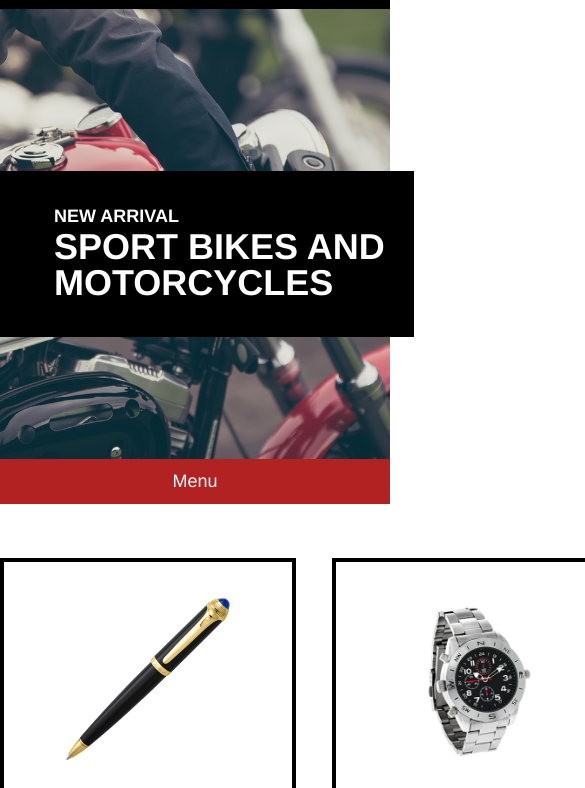
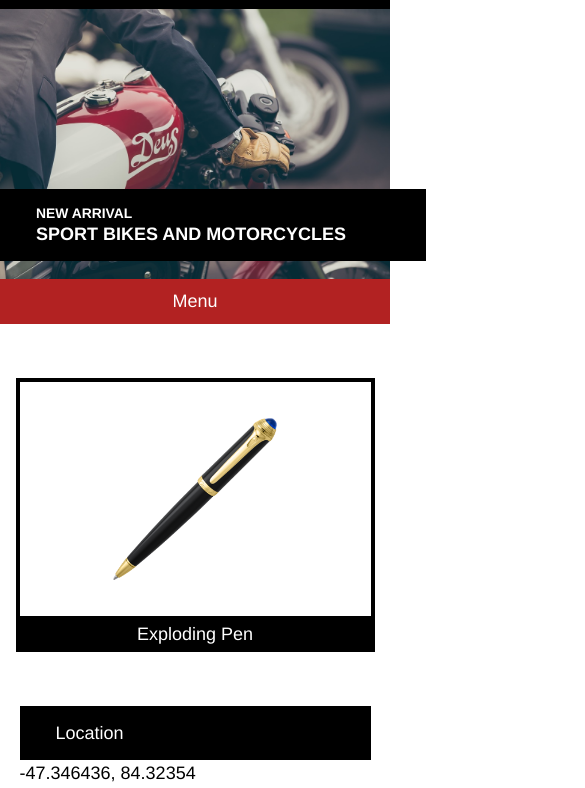
Before and after one commit to thankshermione/secretagentsupply, a plain HTML site: page index.html in a window 390 px wide. Shown: the part 42-830 px from the top of the page, 585 px wide, since content can reach past the window. Drawn offline with Linux system fonts and the light colour scheme.

Commit message:
finish adding media query rules

```diff
--- a/index.html
+++ b/index.html
@@ -59,19 +59,19 @@
 						<img src="resources/images/pen.png" alt="black pen">
 						<h4>Exploding Pen</h4>
 					</div>
-					<div class="product">
+					<div class="product extraphone">
 						<img src="resources/images/watch.png" alt="silver watch">
 						<h4>Cellular Watch</h4>
 					</div>
-					<div class="product">
+					<div class="product extratablet">
 						<img src="resources/images/glasses.png" alt="black sunglasses">
 						<h4>Thermal Glasses</h4>
 					</div>
-					<div class="infobox">
+					<div class="infobox top">
 						<h4>Location</h4>
 						<p>-47.346436, 84.32354</p>
 					</div>
-					<div class="infobox">
+					<div class="infobox bottom">
 						<h4>Hours</h4>
 						<p>0800 - 1800</p>
 					</div>
--- a/resources/css/style.css
+++ b/resources/css/style.css
@@ -54,14 +54,13 @@ main {
 	background: url("../images/moto.jpeg") center no-repeat;
 	background-size: cover;
 	height: 25rem;
-	width: 100%;
 }
 
 .title {
 	margin-top: 9rem;
 	width: 20rem;
 	font-weight: bold;
-	padding: 2rem 0 2rem 3rem;
+	padding: 2rem 3rem 2rem 3rem;
 }
 
 .smalltitle {
@@ -98,7 +97,7 @@ main {
  	display: flex;
  	justify-content: space-between;
  	flex-wrap: wrap;
- 	max-width: 960px;
+ 	/*max-width: 960px;*/
  }
 
  .product {
@@ -154,6 +153,7 @@ main {
  	/* Tablet Size */
 
 @media only screen and (max-width: 1024px) {
+
 	.spreadmenu {
 	 	display: none;
 	}
@@ -165,10 +165,65 @@ main {
 	nav .inside {
 	 	justify-content: center;
 	}
+
+	.product {
+	 	width: 47%;
+	}
+
+	.extratablet {
+	 	display: none;
+	}
 }
 
  	/* Phone Size */
 
 @media only screen and (max-width: 470px) {
 
+ 	.banner {
+		height: 15rem;
 	}
+
+	.title {
+	margin-top: 10rem;
+	width: 100%;
+	font-weight: bold;
+	padding: 1rem 0 1rem 2rem;
+	}
+
+	.smalltitle {
+	font-size: 0.77rem;
+	}
+
+	.bigtitle {
+	font-size: 1rem;
+	}
+
+	.extraphone {
+		display: none;
+	}
+
+	.product {
+		width: 90%;
+	}
+
+	.inside {
+		width: 100%;
+	}
+
+	.homepage .inside {
+		align-items: center;
+		flex-direction: column;
+	}
+
+	.infobox {
+		width: 90%;
+	}
+
+	.top {
+		margin-bottom: 0.5rem;
+	}
+
+	footer {
+		text-align: center;
+	}
+}
```
Lines whose indentation alone changed are shown as unchanged.
